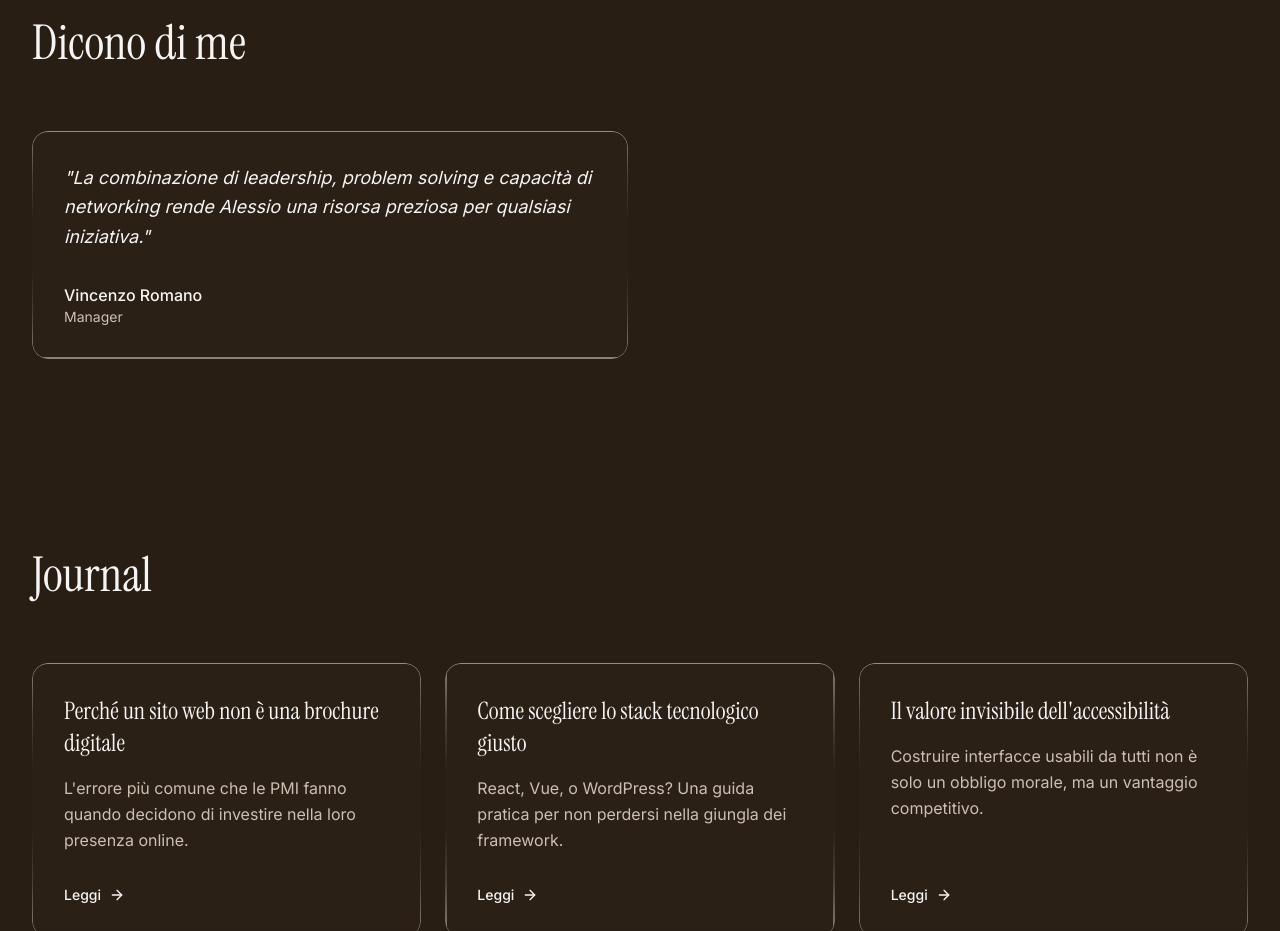
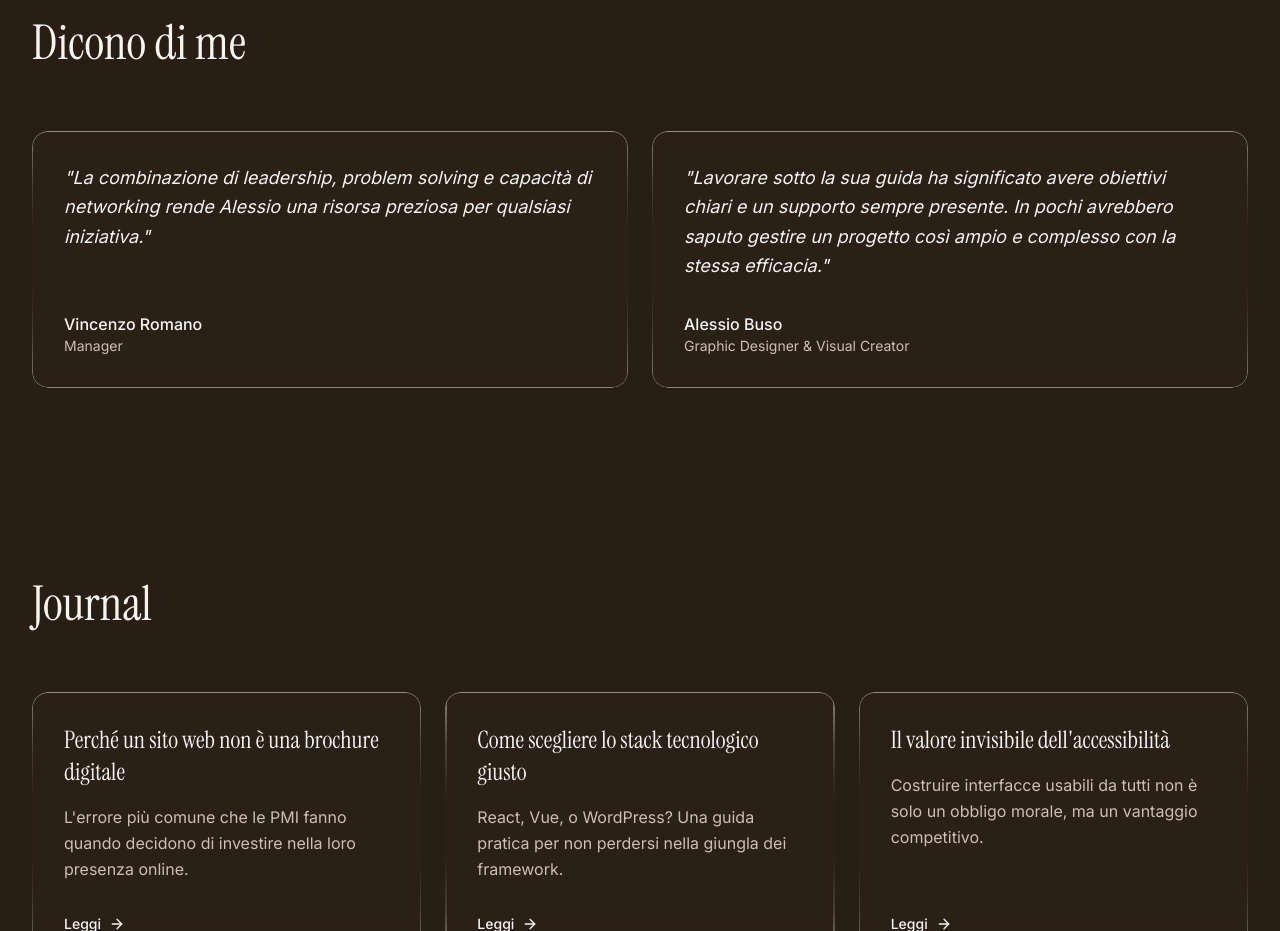
Before and after one commit to TonnoConsorzio/SitoWebPersonale, a React (Vite) app: page / in a window 1280 px wide. Shown: the part 5920-6851 px from the top of the page. Built offline with nearby package versions, Linux system fonts and the light colour scheme.

Commit message:
feat: add new testimonial to references
Include a new testimonial from Alessio Buso to enhance social proof in the portfolio section.

```diff
--- a/src/components/References.tsx
+++ b/src/components/References.tsx
@@ -6,6 +6,11 @@ const references = [
     text: "La combinazione di leadership, problem solving e capacità di networking rende Alessio una risorsa preziosa per qualsiasi iniziativa.",
     author: "Vincenzo Romano",
     role: "Manager"
+  },
+  {
+    text: "Lavorare sotto la sua guida ha significato avere obiettivi chiari e un supporto sempre presente. In pochi avrebbero saputo gestire un progetto così ampio e complesso con la stessa efficacia.",
+    author: "Alessio Buso",
+    role: "Graphic Designer & Visual Creator"
   }
 ];
 
--- a/src/data/config.json
+++ b/src/data/config.json
@@ -18,6 +18,11 @@
       "quote": "La combinazione di leadership, problem solving e capacità di networking rende Alessio una risorsa preziosa per qualsiasi iniziativa.",
       "name": "Vincenzo Romano",
       "role": "Manager"
+    },
+    {
+      "quote": "Lavorare sotto la sua guida ha significato avere obiettivi chiari e un supporto sempre presente. In pochi avrebbero saputo gestire un progetto così ampio e complesso con la stessa efficacia.",
+      "name": "Alessio Buso",
+      "role": "Graphic Designer & Visual Creator"
     }
   ],
   "projects": [
```
